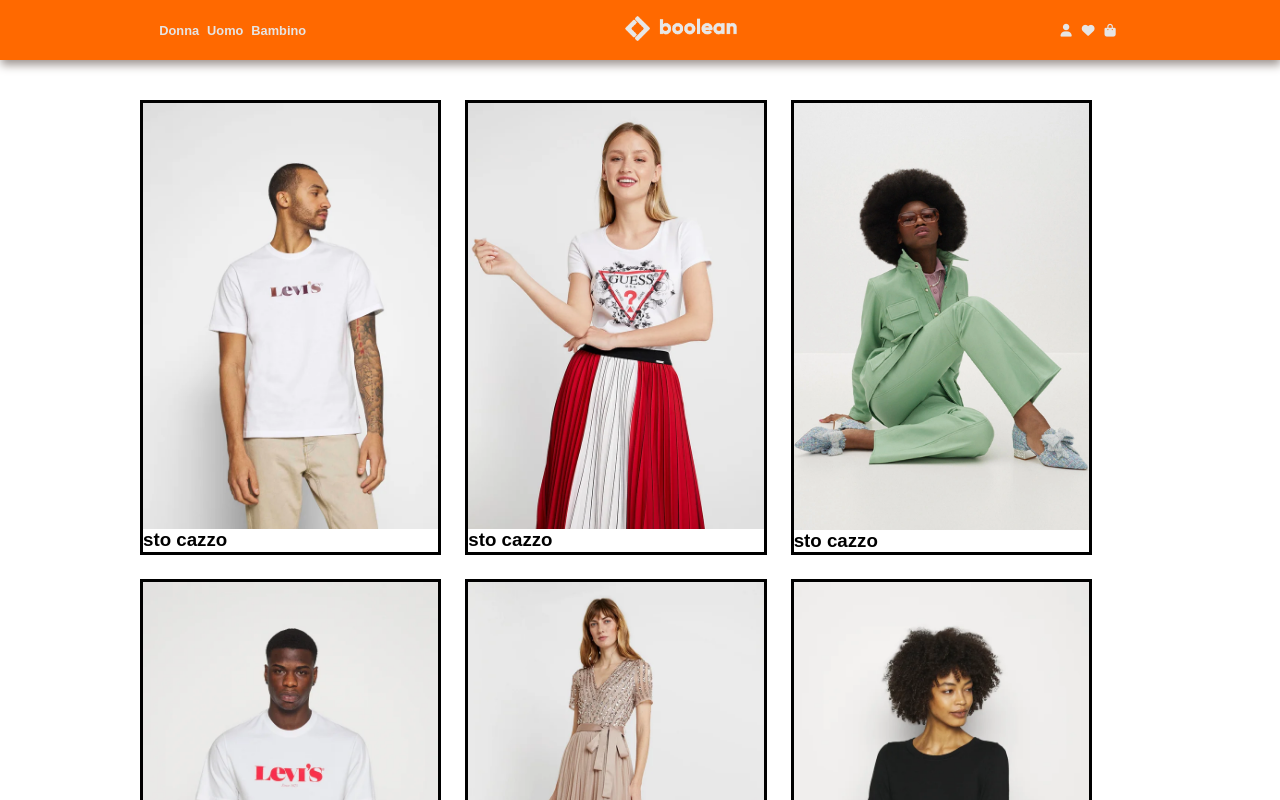
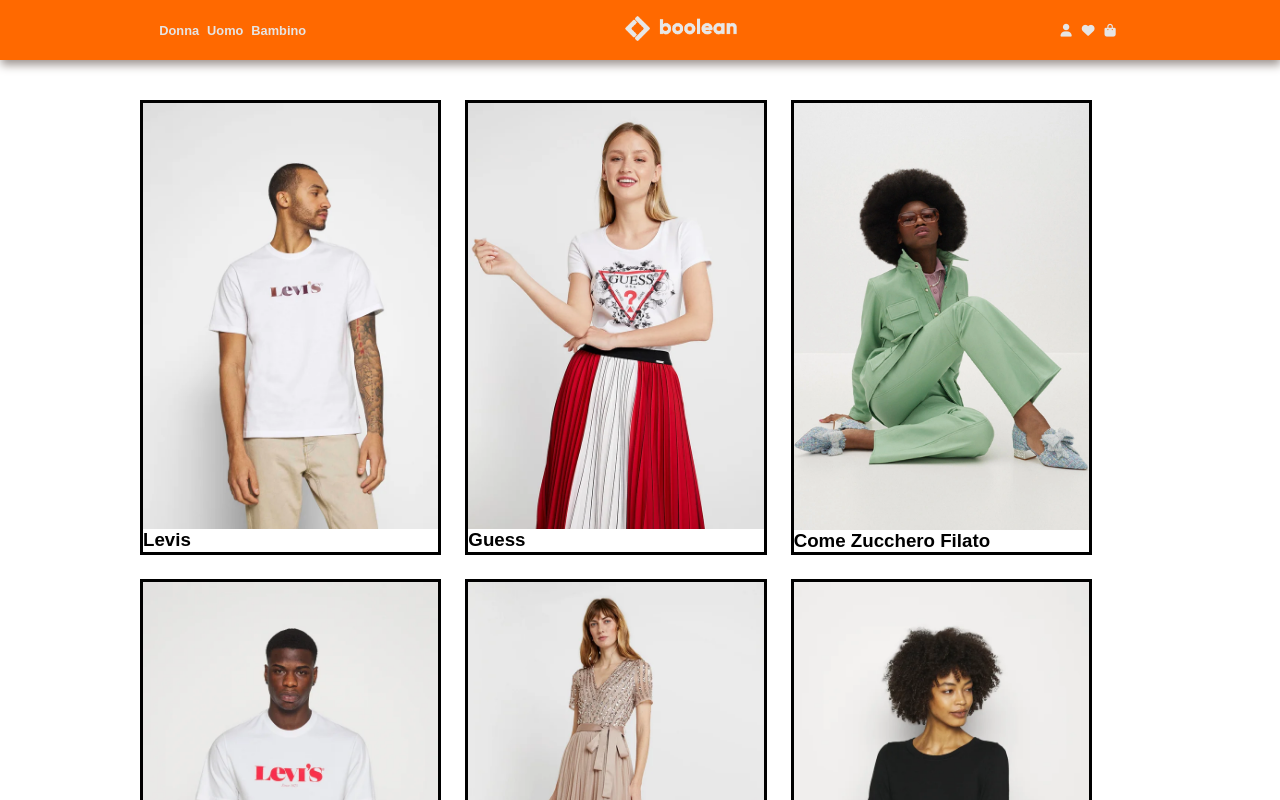
Before and after one commit to sisdream/vite-boolando, a Vue app: page / in a window 1280 px wide. Shown: the top 800 px of the page. Built offline with nearby package versions, Linux system fonts and the light colour scheme.

Commit message:
fix: titlo immagine

```diff
--- a/src/components/AppCard.vue
+++ b/src/components/AppCard.vue
@@ -12,7 +12,7 @@
         <div class="img-container">
             <img :src="img" :alt="title" />
         </div>
-        <h3 class="title">{{ title ?? 'sto cazzo' }}</h3>
+        <h3 class="title">{{ title }}</h3>
     </div>
 </template>
 
--- a/src/components/AppMain.vue
+++ b/src/components/AppMain.vue
@@ -105,6 +105,7 @@
     <div class="container">
         <AppCard v-for="product in products"
             :img="product.src"
+            :title="product.brand"
         />
     </div>
 </template>
```
